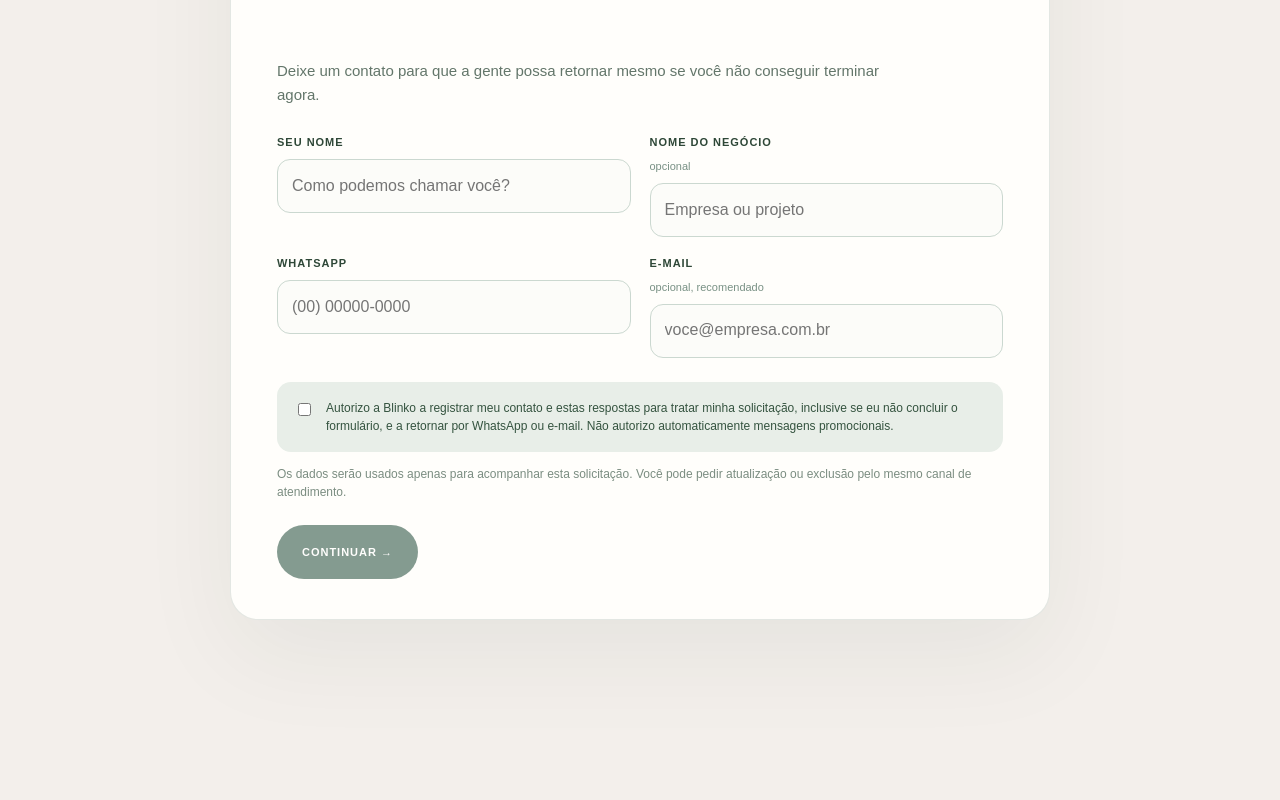
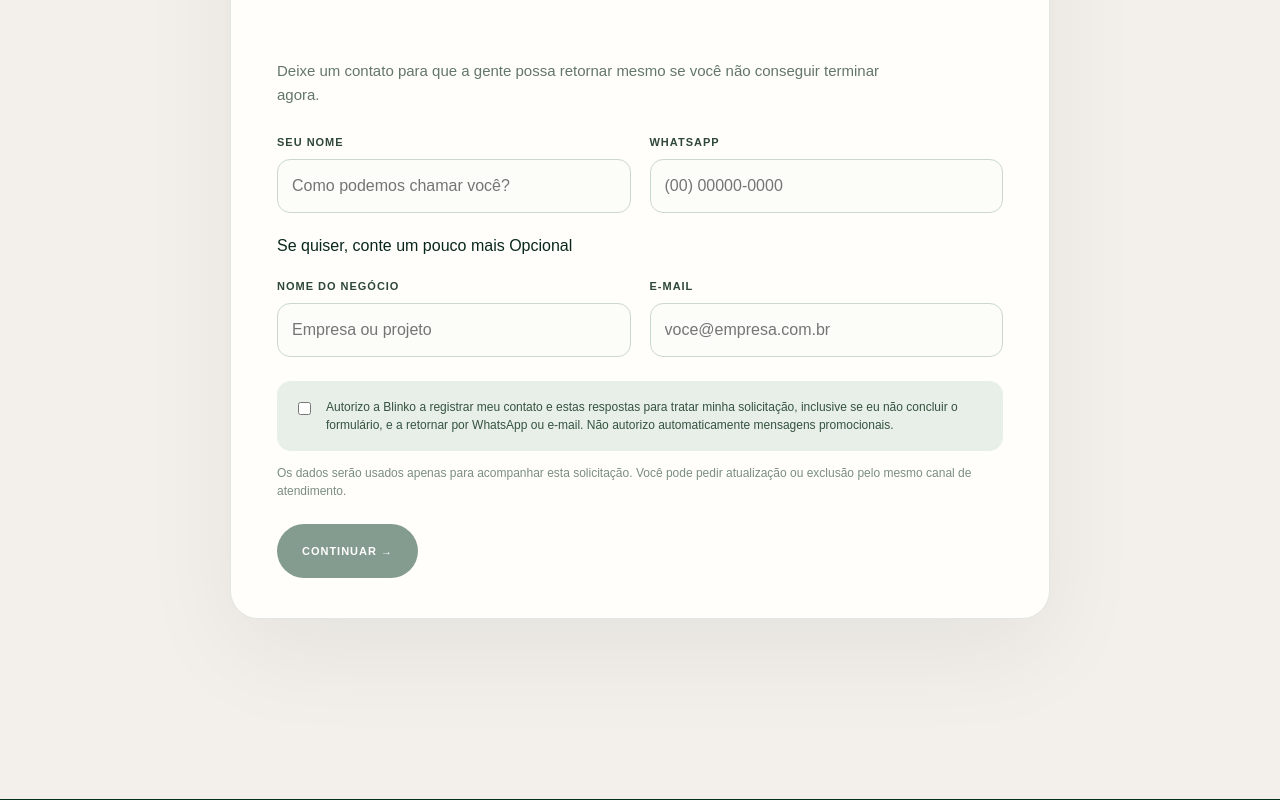
Before and after one commit to leleca7/blinko, a Next.js app: page /diagnostico in a window 1280 px wide. Shown: the part 1276-2076 px from the top of the page. Built offline with nearby package versions, Linux system fonts and the light colour scheme.

Commit message:
style(triagem): colocar campos opcionais abaixo do contato essencial

```diff
--- a/app/diagnostico/QuickTriageForm.tsx
+++ b/app/diagnostico/QuickTriageForm.tsx
@@ -132,9 +132,14 @@ export default function QuickTriageForm() {
           </div>
           <div className={styles.grid}>
             <label>Seu nome <input required minLength={2} maxLength={120} autoComplete="name" value={name} onChange={e=>setName(e.target.value)} placeholder="Como podemos chamar você?" /></label>
-            <label>Nome do negócio <span>opcional</span><input maxLength={140} autoComplete="organization" value={companyName} onChange={e=>setCompanyName(e.target.value)} placeholder="Empresa ou projeto" /></label>
             <label>WhatsApp <input required type="tel" minLength={10} maxLength={30} autoComplete="tel" value={whatsapp} onChange={e=>setWhatsapp(e.target.value)} placeholder="(00) 00000-0000" /></label>
-            <label>E-mail <span>opcional, recomendado</span><input type="email" maxLength={180} autoComplete="email" value={email} onChange={e=>setEmail(e.target.value)} placeholder="voce@empresa.com.br" /></label>
+          </div>
+          <div className={styles.optionalBlock}>
+            <p className={styles.optionalIntro}>Se quiser, conte um pouco mais <span>Opcional</span></p>
+            <div className={styles.grid}>
+              <label>Nome do negócio <input maxLength={140} autoComplete="organization" value={companyName} onChange={e=>setCompanyName(e.target.value)} placeholder="Empresa ou projeto" /></label>
+              <label>E-mail <input type="email" maxLength={180} autoComplete="email" value={email} onChange={e=>setEmail(e.target.value)} placeholder="voce@empresa.com.br" /></label>
+            </div>
           </div>
           <label className={styles.consent}>
             <input type="checkbox" checked={consent} onChange={e=>setConsent(e.target.checked)} required />
```
